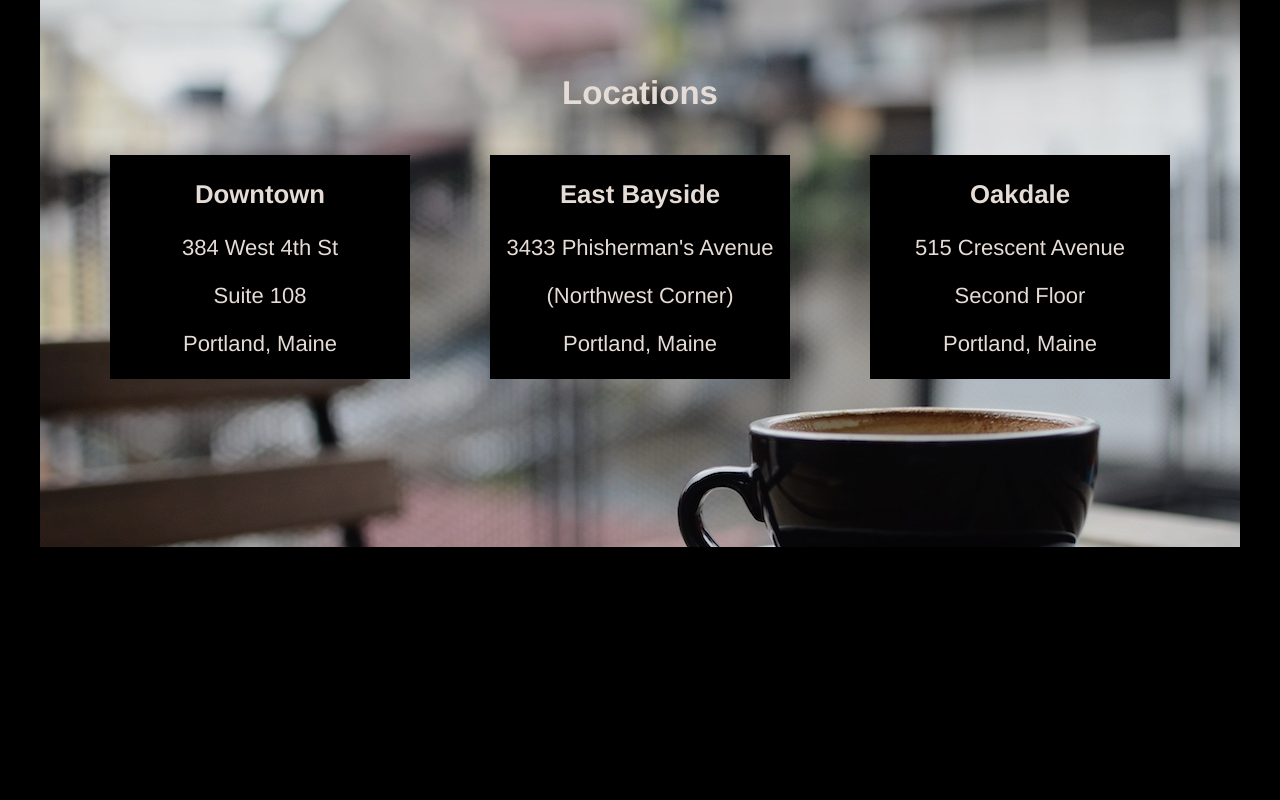
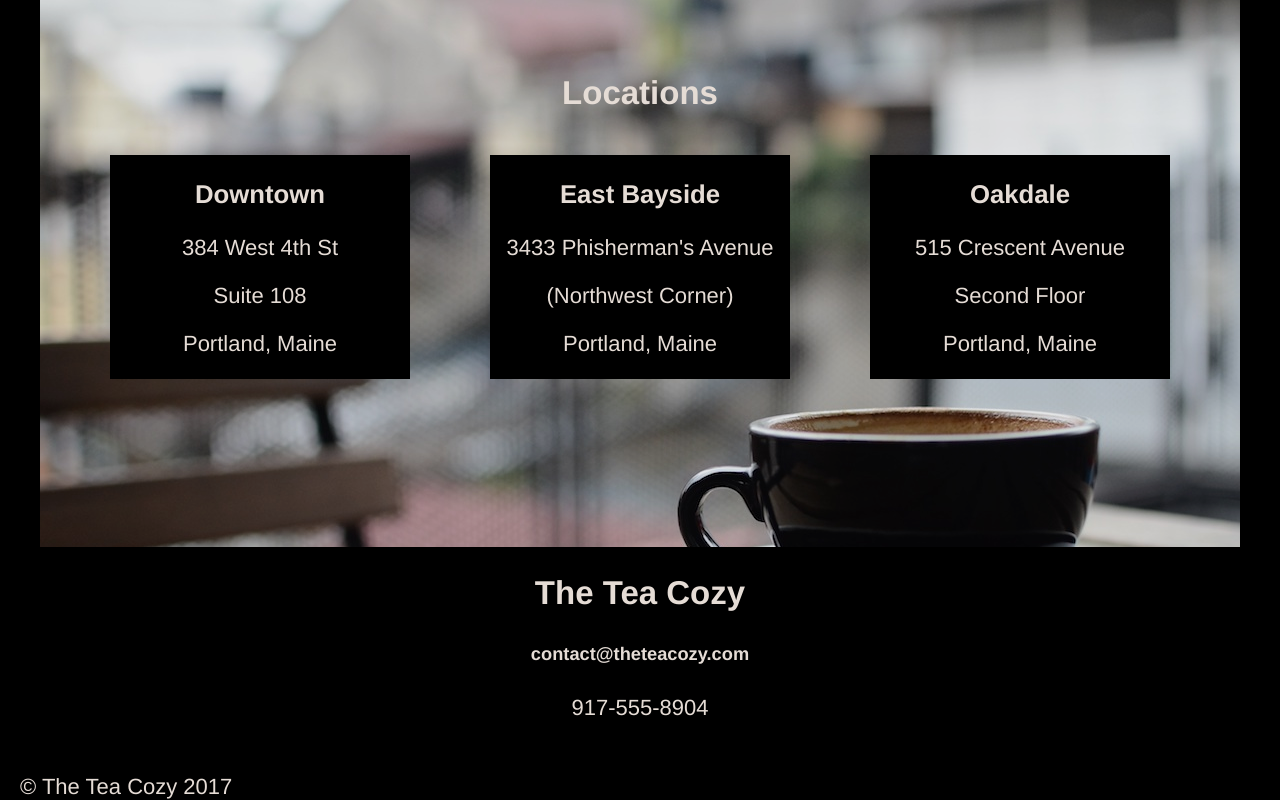
Before and after one commit to Scruff72/TeaCozy, a plain HTML site: page index.html in a window 1280 px wide. Shown: the part 1605-2405 px from the top of the page. Before the commit the page ends 2152 px from the top, so only its background shows below. Drawn offline with Linux system fonts and the light colour scheme.

Commit message:
build and style footer and complete project

```diff
--- a/index.html
+++ b/index.html
@@ -76,7 +76,16 @@
 				</div>
 			</div>
 		</div>
+		<footer>
+			<div class="info">
+				<h2>The Tea Cozy</h2>
+				<h5>contact@theteacozy.com</h5>
+				<p>917-555-8904</p>
+			</div>
+		</footer>
 	</div>
-
+	<div class="copyright">
+		&copy; The Tea Cozy 2017
+	</div>
 </body>
 </html>
--- a/resources/css/style.css
+++ b/resources/css/style.css
@@ -90,3 +90,10 @@ header nav a {
 	width: 300px;
 	margin: 15px 40px;
 }
+.info {
+	height: 200px;
+}
+.copyright {
+	text-align: left;
+	padding-left: 20px;
+}
```
